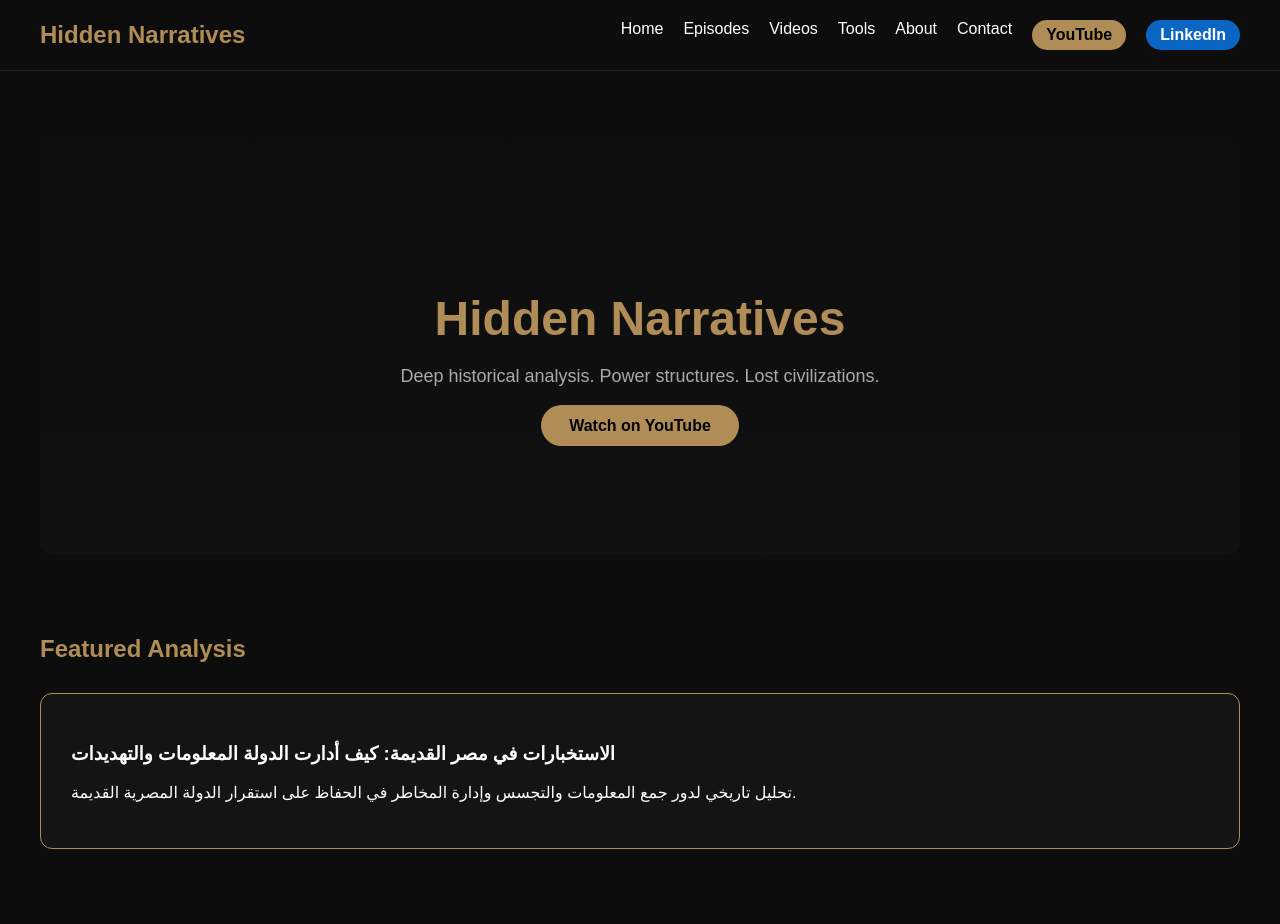
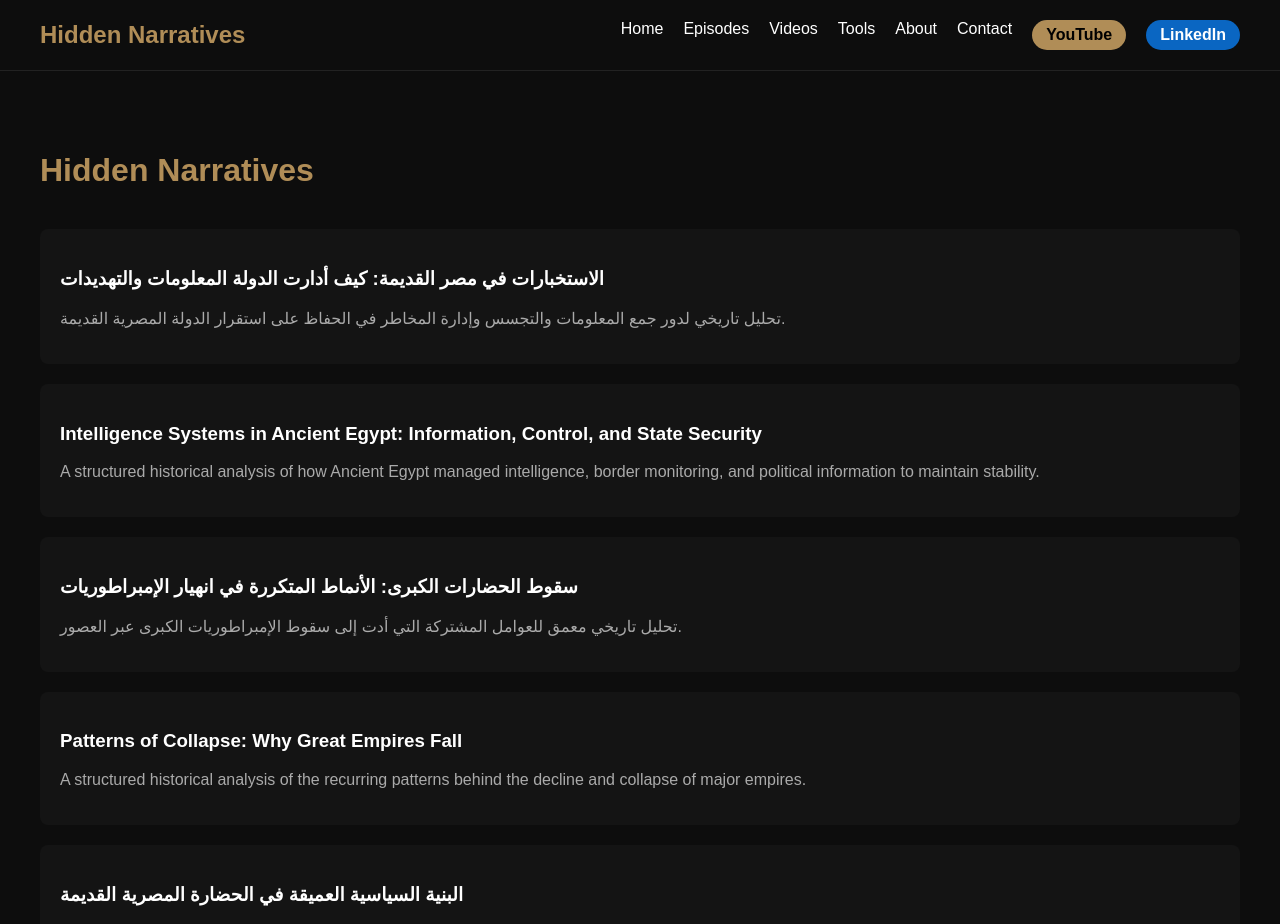
Before and after one commit to mohamedalaa7785-cpu/hidden-narratives, a Next.js app: page / in a window 1280 px wide. Shown: the top 924 px of the page. Built offline with nearby package versions, Linux system fonts and the light colour scheme.

Commit message:
Update page.tsx

```diff
--- a/app/page.tsx
+++ b/app/page.tsx
@@ -1,7 +1,7 @@
-import Link from "next/link"
 import fs from "fs"
 import path from "path"
 import matter from "gray-matter"
+import Link from "next/link"
 
 function getArticles() {
   const dir = path.join(process.cwd(), "content/episodes")
@@ -24,117 +24,31 @@ function getArticles() {
 export default function Home() {
   const articles = getArticles()
   const latest = articles.slice(0, 6)
-  const featured = articles[0]
 
   return (
     <main style={{ padding: "60px 40px" }}>
+      <h1 style={{ color: "#b08d57" }}>Hidden Narratives</h1>
 
-      {/* HERO */}
-      <section style={heroSection}>
-        <h1 style={heroTitle}>
-          Hidden Narratives
-        </h1>
-        <p style={heroSubtitle}>
-          Deep historical analysis. Power structures. Lost civilizations.
-        </p>
-        <a
-          href="https://www.youtube.com/channel/UCIq_kU6XE1WuEmQXKaGF6ow"
-          target="_blank"
-          rel="noopener noreferrer"
-          style={ctaBtn}
-        >
-          Watch on YouTube
-        </a>
-      </section>
-
-      {/* FEATURED */}
-      {featured && (
-        <section style={{ marginTop: "80px" }}>
-          <h2 style={sectionTitle}>Featured Analysis</h2>
-          <Link href={`/episodes/${featured.slug}`} style={featuredCard}>
-            <h3>{featured.title}</h3>
-            <p>{featured.description}</p>
-          </Link>
-        </section>
-      )}
-
-      {/* LATEST */}
-      <section style={{ marginTop: "80px" }}>
-        <h2 style={sectionTitle}>Latest Articles</h2>
-        <div style={grid}>
+      <div style={{ marginTop: "40px" }}>
         {latest.map((article) => (
           <Link
             key={article.slug}
             href={`/episodes/${article.slug}`}
-              style={card}
+            style={{
+              display: "block",
+              padding: "20px",
+              marginBottom: "20px",
+              background: "#141414",
+              borderRadius: "8px",
+              color: "white",
+              textDecoration: "none"
+            }}
           >
-              <h4>{article.title}</h4>
-              <p>{article.description}</p>
+            <h3>{article.title}</h3>
+            <p style={{ color: "#aaa" }}>{article.description}</p>
           </Link>
         ))}
       </div>
-      </section>
-
     </main>
   )
             }
-
-/* ===== Styles ===== */
-
-const heroSection = {
-  textAlign: "center" as const,
-  padding: "120px 20px",
-  background: "linear-gradient(to bottom, #0d0d0d, #111)",
-  borderRadius: "12px"
-}
-
-const heroTitle = {
-  fontSize: "48px",
-  color: "#b08d57",
-  marginBottom: "20px"
-}
-
-const heroSubtitle = {
-  fontSize: "18px",
-  color: "#aaa",
-  marginBottom: "30px"
-}
-
-const ctaBtn = {
-  padding: "12px 28px",
-  background: "#b08d57",
-  color: "#000",
-  borderRadius: "30px",
-  textDecoration: "none",
-  fontWeight: "bold"
-}
-
-const sectionTitle = {
-  color: "#b08d57",
-  marginBottom: "30px"
-}
-
-const grid = {
-  display: "grid",
-  gridTemplateColumns: "repeat(auto-fill, minmax(280px, 1fr))",
-  gap: "25px"
-}
-
-const card = {
-  background: "#141414",
-  padding: "20px",
-  borderRadius: "12px",
-  textDecoration: "none",
-  color: "white",
-  border: "1px solid #222"
-}
-
-const featuredCard = {
-  display: "block",
-  padding: "30px",
-  background: "#141414",
-  borderRadius: "12px",
-  textDecoration: "none",
-  color: "white",
-  border: "1px solid #b08d57"
-      }
```
Lines whose indentation alone changed are shown as unchanged.
